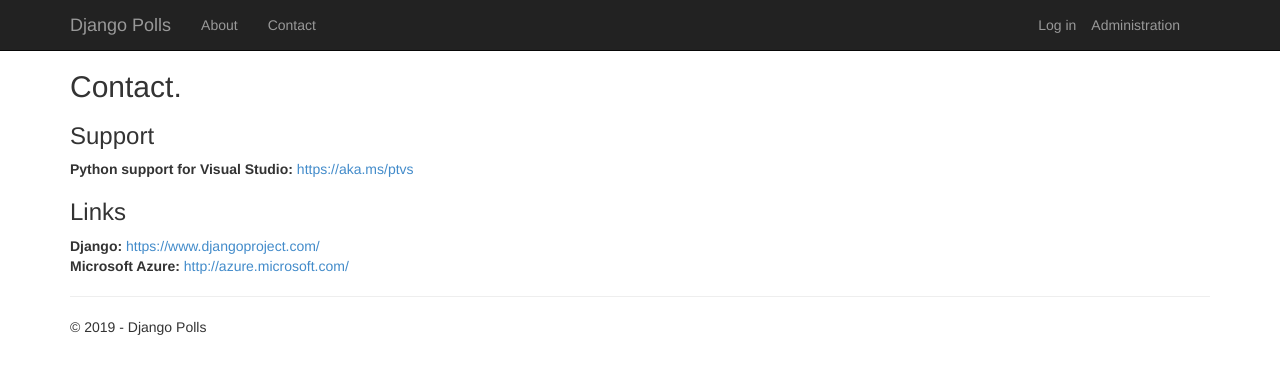
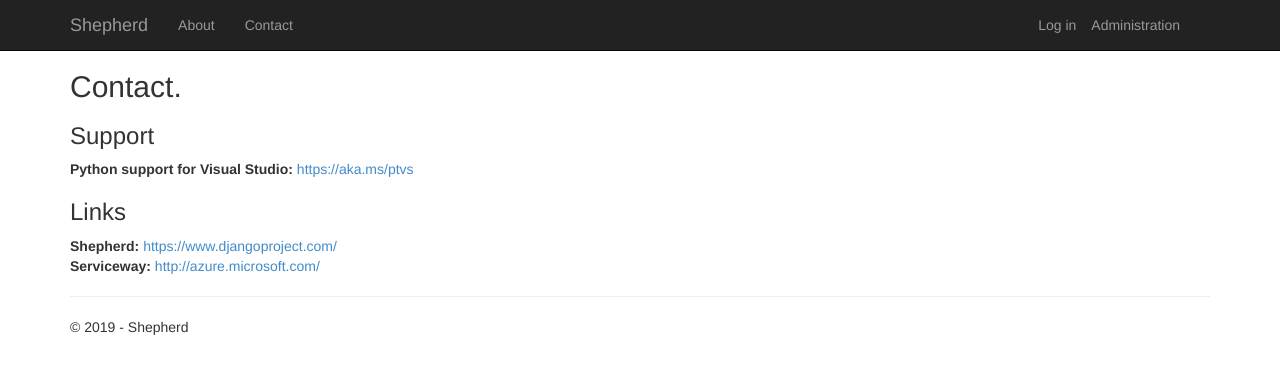
Before and after one commit to peter-linlin/shepherd, a Django app: page /contact in a window 1280 px wide. Shown: the top 374 px of the page. Run offline with Django 3.2, Linux system fonts and the light colour scheme; some libraries are stand-ins or nearby versions.

Commit message:
remove Django

```diff
--- a/serviceway/app/templates/app/contact.html
+++ b/serviceway/app/templates/app/contact.html
@@ -11,8 +11,8 @@
 
 <h3>Links</h3>
 <address>
-    <strong>Django:</strong> <a href="https://www.djangoproject.com/" target="_blank">https://www.djangoproject.com/</a><br />
-    <strong>Microsoft Azure:</strong> <a href="http://azure.microsoft.com/" target="_blank">http://azure.microsoft.com/</a><br />
+    <strong>Shepherd:</strong> <a href="https://www.djangoproject.com/" target="_blank">https://www.djangoproject.com/</a><br />
+    <strong>Serviceway:</strong> <a href="http://azure.microsoft.com/" target="_blank">http://azure.microsoft.com/</a><br />
 </address>
 
 {% endblock %}
--- a/serviceway/app/templates/app/index.html
+++ b/serviceway/app/templates/app/index.html
@@ -26,7 +26,7 @@
     <button class="btn btn-primary" type="submit">Create Sample Polls</button>
 </form>
 <br />
-<p>You can design new polls using the Django administration interface.</p>
+<p>You can design new polls using the administration interface.</p>
 <p><a href="/admin/" class="btn btn-primary btn-large">Django Administration &raquo;</a></p>
 {% endif %}
 
--- a/serviceway/app/templates/app/layout.html
+++ b/serviceway/app/templates/app/layout.html
@@ -3,7 +3,7 @@
 <head>
     <meta charset="utf-8" />
     <meta name="viewport" content="width=device-width, initial-scale=1.0">
-    <title>{{ title }} - Django Polls</title>
+    <title>{{ title }} - Polls</title>
     {% load staticfiles %}
     <link rel="stylesheet" type="text/css" href="{% static 'app/content/bootstrap.min.css' %}" />
     <link rel="stylesheet" type="text/css" href="{% static 'app/content/site.css' %}" />
@@ -19,7 +19,7 @@
                     <span class="icon-bar"></span>
                     <span class="icon-bar"></span>
                 </button>
-                <a href="/" class="navbar-brand">Django Polls</a>
+                <a href="/" class="navbar-brand">Shepherd</a>
             </div>
             <div class="navbar-collapse collapse">
                 <ul class="nav navbar-nav">
@@ -35,7 +35,7 @@
 {% block content %}{% endblock %}
         <hr/>
         <footer>
-            <p>&copy; {{ year }} - Django Polls</p>
+            <p>&copy; {{ year }} - Shepherd</p>
         </footer>
     </div>
 
--- a/serviceway/readme.html
+++ b/serviceway/readme.html
@@ -1,7 +1,7 @@
 <html xmlns="http://www.w3.org/1999/xhtml" lang="en">
 <head>
     <meta charset="utf-8" />
-    <title>Django Web App Configuration</title>
+    <title>Web App Configuration</title>
     <style type="text/css">body { font-family: 'Segoe UI', Arial, Helvetica, sans-serif; font-weight: 200; font-size: 11pt; } p, h1, h2 { margin: 0; padding: 0; } h1 { font-size: 20pt; font-weight: bold; padding-top: 1em; } h1.top { padding-top: 0em; } h2 { font-size: 16pt; font-weight: 300; padding-top: 0.5em; padding-left: 0em; } p { padding-left: 0.5em; padding-bottom: 0.5em; } p.hint { color: #666666; } code { font-family: Consolas, 'Lucida Console', monospace; } ol { margin-top: 0; padding-top: 0; } ol > li { padding-top: 1.5em; } li > img { vertical-align: middle; }</style>
 </head>
 <body>
```
Also changed, not shown: smith/app/templates/app/index.html (+3 -5 lines).
